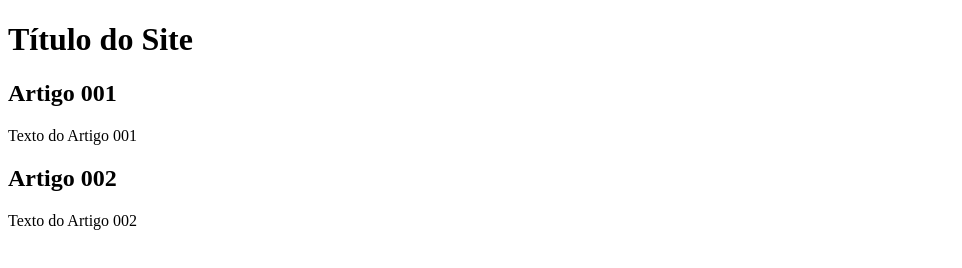
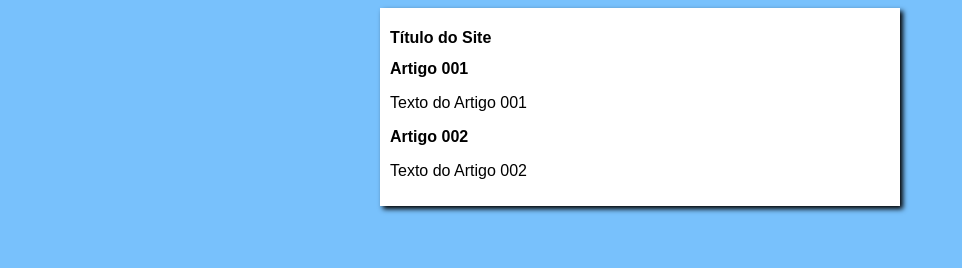
Before and after one commit to Vanderlannn/Projeto-site, a plain HTML site: page index.html in a window 1280 px wide. Shown: the whole page, without its empty margins (0-962 px from the left). Drawn offline with Linux system fonts and the light colour scheme.

Commit message:
add design

```diff
--- a/index.html
+++ b/index.html
@@ -4,6 +4,7 @@
     <meta charset="UTF-8">
     <meta name="viewport" content="width=device-width, initial-scale=1.0">
     <title>Título do Site</title>
+    <link rel="stylesheet" href="style.css">
 </head>
 <body>
     <main>
--- /dev/null
+++ b/style.css
@@ -0,0 +1,16 @@
+* {
+    font-family: Arial, Helvetica, sans-serif;
+    font-size: 16px;
+}
+
+body {
+    background-color: rgb(120, 193, 252);
+}
+
+main {
+    background-color: white;
+    width: 500px;
+    margin: auto;
+    padding: 10px;
+    box-shadow: 3px 3px 5px black
+}
```
